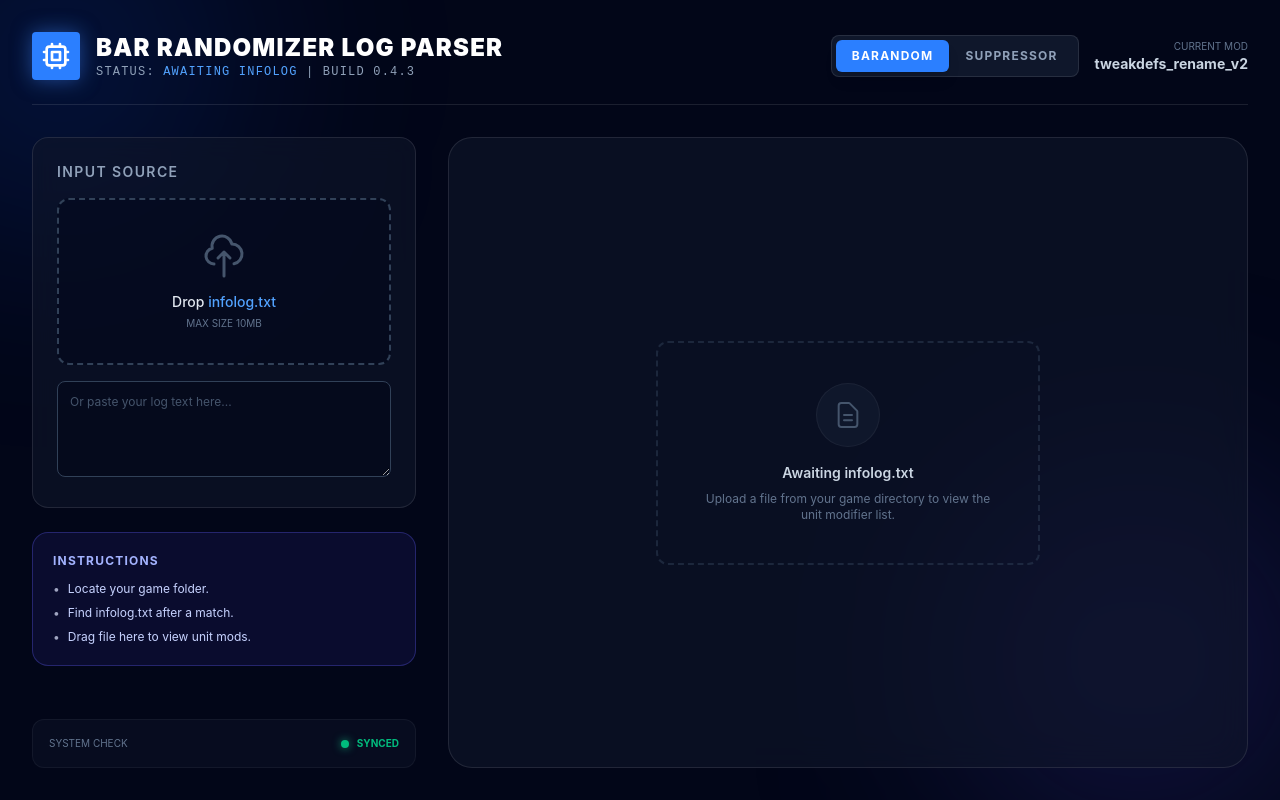
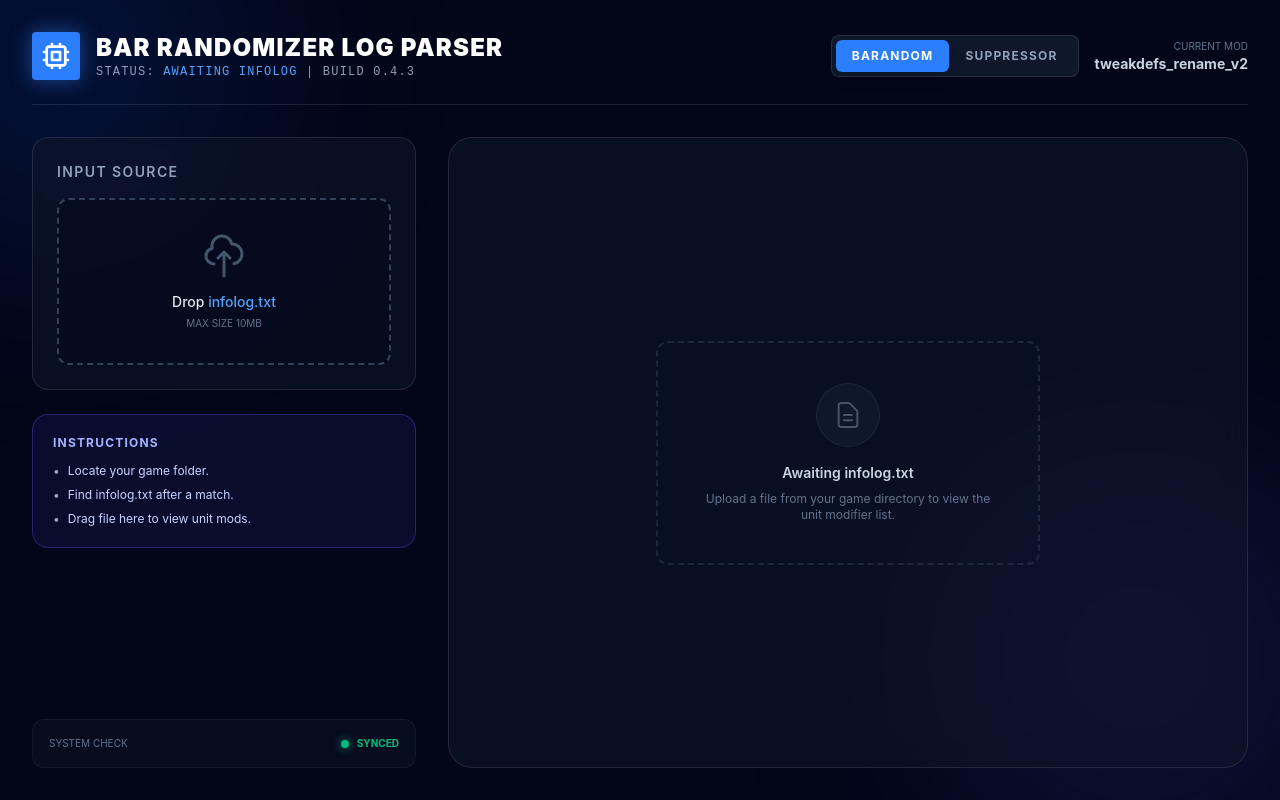
Before and after one commit to crossgamervn-ux/ama, a React (Vite) app: page / in a window 1280 px wide. Built offline with nearby package versions, Linux system fonts and the light colour scheme.

Commit message:
feat: Remove manual log paste input
The functionality to manually paste log content has been removed. The application now solely relies on file uploads for parsing.

```diff
--- a/src/App.tsx
+++ b/src/App.tsx
@@ -479,20 +479,6 @@ Beyond All Reason.
                 <span className="text-[10px] text-slate-500 mt-1 uppercase">Max size 10MB</span>
               </div>
 
-              <div className="mt-4">
-                <textarea
-                  className="w-full h-24 bg-slate-950/50 border border-slate-700 rounded-lg p-3 text-xs text-slate-300 placeholder-slate-600 focus:outline-none focus:border-blue-500 transition-colors custom-scrollbar"
-                  placeholder="Or paste your log text here..."
-                  value={fileContent}
-                  onChange={(e) => {
-                    setFileContent(e.target.value);
-                    if (e.target.value.trim().length > 0) {
-                      parseLogContent(e.target.value);
-                    }
-                  }}
-                ></textarea>
-              </div>
-
               <AnimatePresence>
                 {loading && (
                   <motion.div
```
